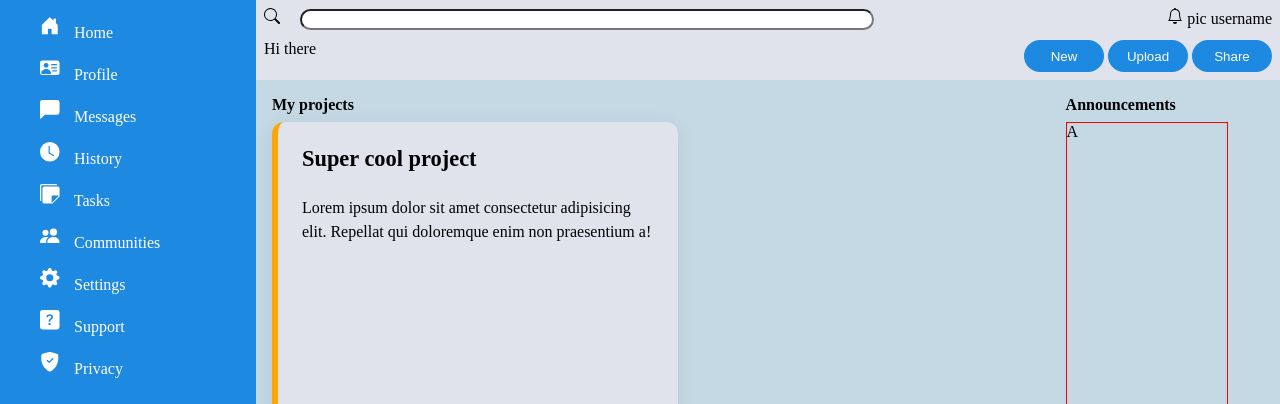
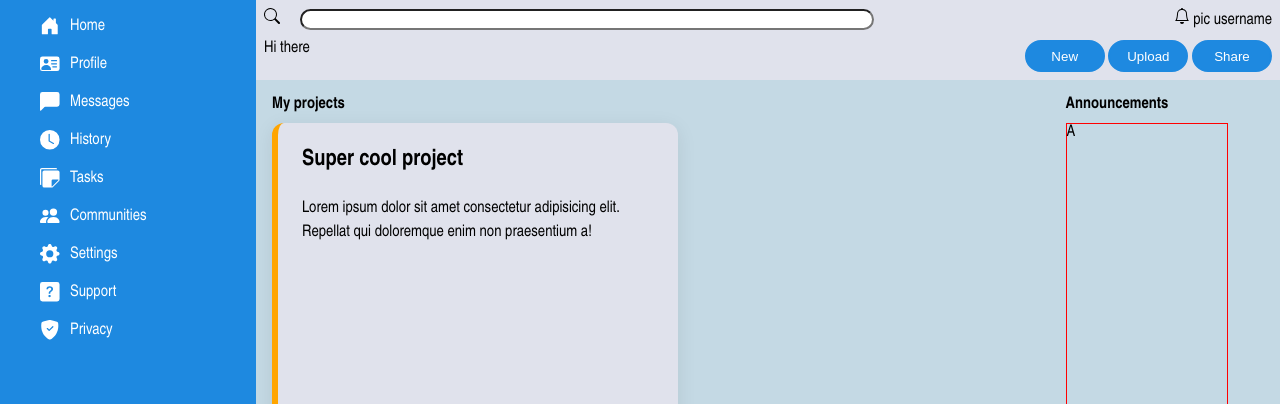
Before and after one commit to TheOdinProjectEmanuel/admin-dashboard, a plain HTML site: page index.html in a window 1280 px wide. Shown: the top 404 px of the page. Drawn offline with Linux system fonts and the light colour scheme.

Commit message:
change font

```diff
--- a/index.html
+++ b/index.html
@@ -18,6 +18,7 @@
 
       body {
         margin: 0;
+        font-family: "Arial Narrow", Arial, sans-serif;
       }
 
       #page {
@@ -63,6 +64,8 @@
       }
 
       #navbar li {
+        display: flex;
+        align-items: center;
         margin-top: 1rem;
         list-style-type: none;
       }
```
